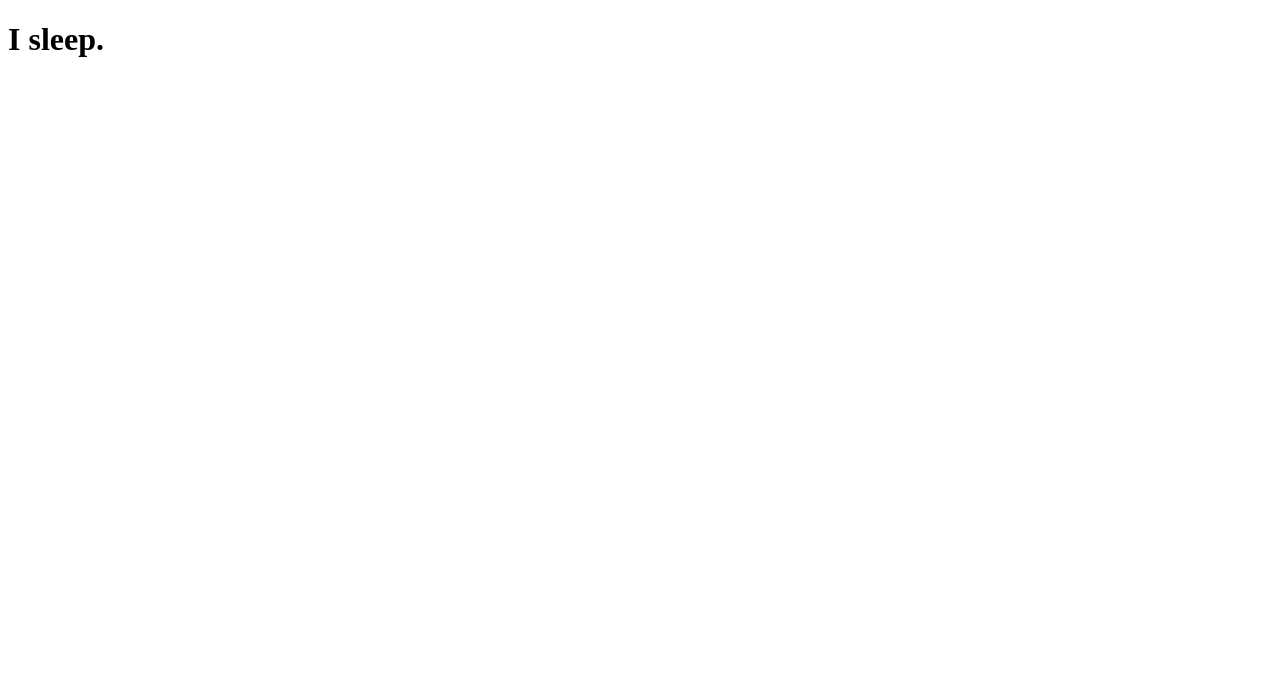
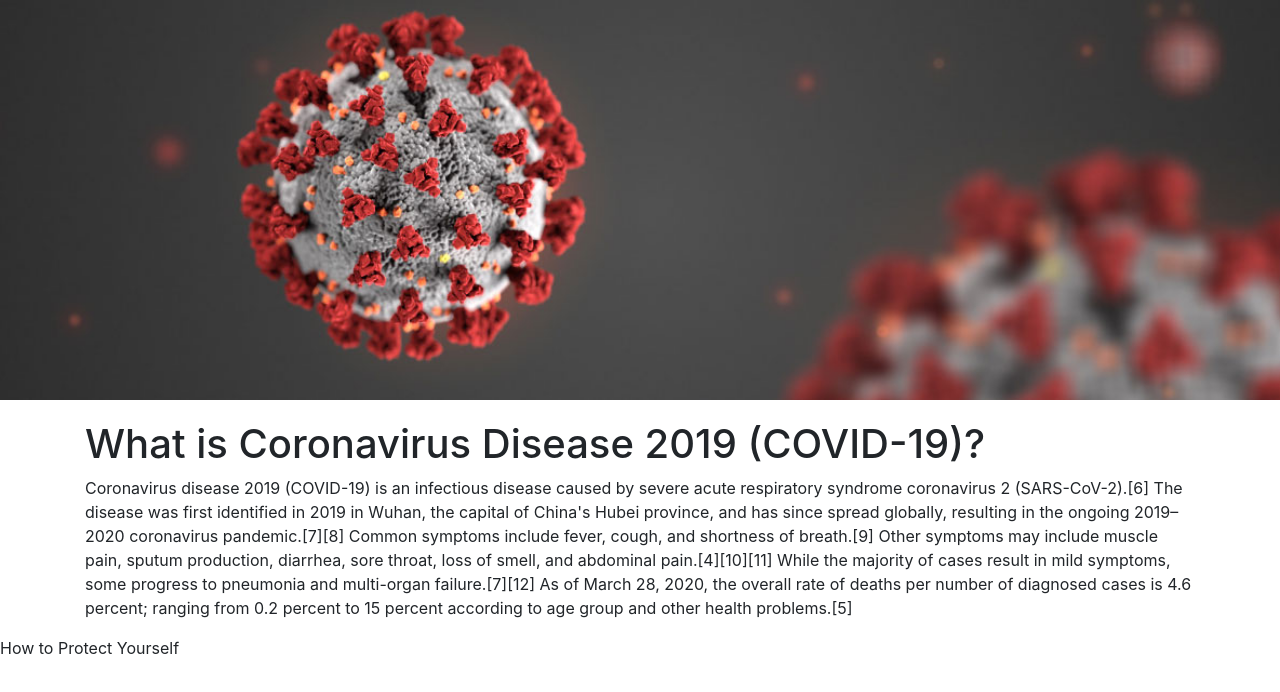
Before and after one commit to Bobthebuilder-cool/Bob-the-builder, a plain HTML site: page index.html in a window 1280 px wide. Drawn offline with nearby package versions, Linux system fonts and the light colour scheme.

Commit message:
improved version 1

```diff
--- /dev/null
+++ b/css/stylesheet.css
@@ -0,0 +1,8 @@
+.banner{
+    width:100%;
+    height: 400px;
+    background: green url(../images/home-banner.jpg) no-repeat center/cover;
+}
+.title{
+    margin-top:20px;
+}
--- a/index.html
+++ b/index.html
@@ -3,9 +3,21 @@
 <head>
     <meta charset="UTF-8">
     <meta name="viewport" content="width=device-width, initial-scale=1.0">
-    <title>COVID Info</title>
+    <title>COVID-19 Info for Education</title>
+    <link rel="stylesheet" href="https://stackpath.bootstrapcdn.com/bootstrap/4.4.1/css/bootstrap.min.css" integrity="sha384-Vkoo8x4CGsO3+Hhxv8T/Q5PaXtkKtu6ug5TOeNV6gBiFeWPGFN9MuhOf23Q9Ifjh" crossorigin="anonymous">
+    <link rel="stylesheet" href="css/stylesheet.css">
 </head>
 <body>
- <h1>I sleep.</h1>
+ <div class="banner"></div>
+    <div class="container">
+        <div class="row">
+          <div class="col">
+            <h1 class="title">What is Coronavirus Disease 2019 (COVID-19)?</h1>
+            <p>Coronavirus disease 2019 (COVID-19) is an infectious disease caused by severe acute respiratory syndrome coronavirus 2 (SARS-CoV-2).[6] The disease was first identified in 2019 in Wuhan, the capital of China's Hubei province, and has since spread globally, resulting in the ongoing 2019–2020 coronavirus pandemic.[7][8] Common symptoms include fever, cough, and shortness of breath.[9] Other symptoms may include muscle pain, sputum production, diarrhea, sore throat, loss of smell, and abdominal pain.[4][10][11] While the majority of cases result in mild symptoms, some progress to pneumonia and multi-organ failure.[7][12] As of March 28, 2020, the overall rate of deaths per number of diagnosed cases is 4.6 percent; ranging from 0.2 percent to 15 percent according to age group and other health problems.[5]</p>
+          </div>
+        </div>
+    </div>
+ <div>How to Protect Yourself</div>
+
 </body>
 </html>
```
Also changed, not shown: images/home-banner.jpg (added).
